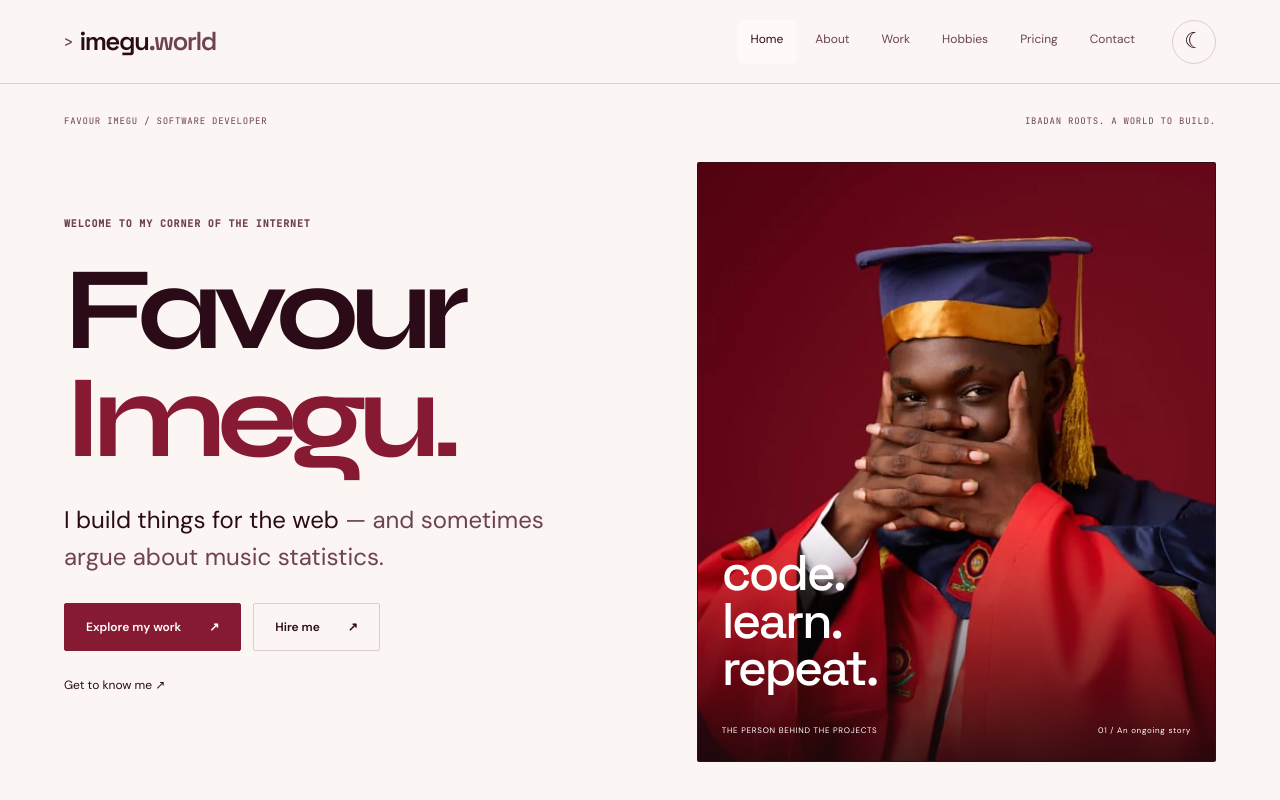
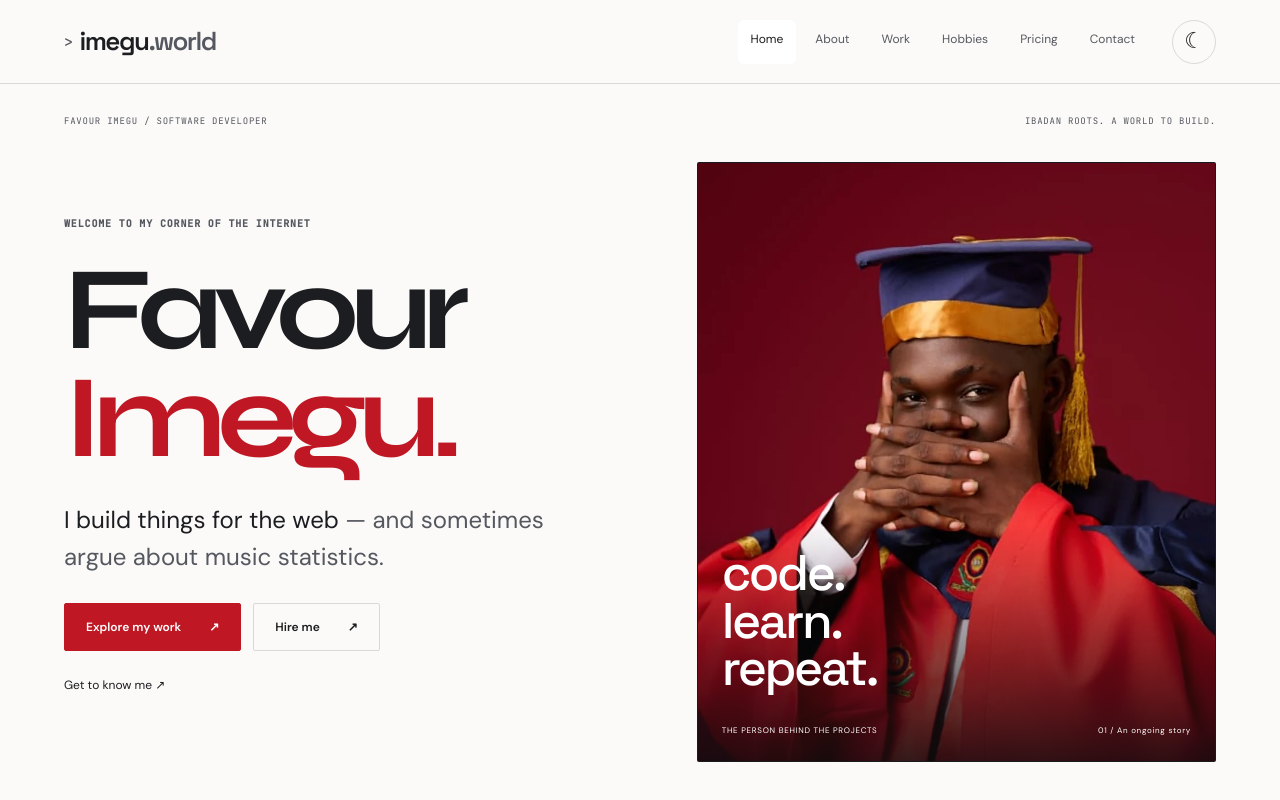
Before and after one commit to codeWithGojo/portfolio, a React (Vite) app: page / in a window 1280 px wide. Shown: the top 800 px of the page. Built offline with nearby package versions, Linux system fonts and the light colour scheme.

Commit message:
style: switch entire portfolio to true red and make Arsenal a neutral two-photo editorial layout

```diff
--- a/src/world.css
+++ b/src/world.css
@@ -4,31 +4,31 @@ body {
   color: var(--text);
 }
 :root {
-  --bg: #0d090b;
-  --bg-deep: #090608;
-  --panel: #260d17;
-  --text: #f5efef;
-  --muted: #d4b6bd;
-  --faint: #b18b95;
-  --line: #d2a4af36;
-  --accent: #c4314d;
-  --accent-bright: #e25b77;
-  --on-accent: #fff9fa;
-  --accent-wash: #c4314d18;
+  --bg: #0b0c0e;
+  --bg-deep: #07080a;
+  --panel: #191a1e;
+  --text: #f6f6f7;
+  --muted: #c3c5ca;
+  --faint: #9b9ea6;
+  --line: #ffffff26;
+  --accent: #e32732;
+  --accent-bright: #ff505a;
+  --on-accent: #ffffff;
+  --accent-wash: #e3273218;
   --gutter: clamp(20px, 5vw, 76px);
 }
 :root[data-theme="light"] {
-  --bg: #fbf5f3;
-  --bg-deep: #f0e1e3;
-  --panel: #fffaf8;
-  --text: #2b0b17;
-  --muted: #6e434f;
-  --faint: #865b66;
-  --line: #5c11262c;
-  --accent: #871a33;
-  --accent-bright: #a8203f;
+  --bg: #fbfaf9;
+  --bg-deep: #f0efee;
+  --panel: #ffffff;
+  --text: #1c1d20;
+  --muted: #565860;
+  --faint: #74757d;
+  --line: #191b2026;
+  --accent: #bf1824;
+  --accent-bright: #a7131e;
   --on-accent: #ffffff;
-  --accent-wash: #871a3310;
+  --accent-wash: #bf182410;
 }
 body {
   font-family: "DM Sans", Arial, sans-serif;
@@ -272,7 +272,7 @@ a {
   max-height: 690px;
   border-radius: 5px;
   overflow: hidden;
-  background: #33242a;
+  background: #202126;
 }
 .world-portrait > img {
   height: 100%;
@@ -286,7 +286,7 @@ a {
   content: "";
   position: absolute;
   inset: 45% 0 0;
-  background: linear-gradient(transparent, #120f13bd);
+  background: linear-gradient(transparent, #0b0c0ed9);
   pointer-events: none;
 }
 .world-portrait figcaption {
@@ -404,7 +404,7 @@ a {
   max-width: 550px;
 }
 .heart-project .world-project-image {
-  border-color: #70424c;
+  border-color: #7e242b;
 }
 .world-band {
   background: var(--panel);
@@ -665,14 +665,14 @@ a {
 }
 .wedding-case .story-feature {
   padding: 60px;
-  background: #36141e;
-  color: #fff2ec;
+  background: #20191c;
+  color: #fbf7f6;
   border-radius: 6px;
   margin-top: 50px;
   max-width: none;
 }
 .wedding-case .story-feature p {
-  color: #e1bfc8;
+  color: #dad6d7;
 }
 .build-journey {
   max-width: 900px;
@@ -713,7 +713,7 @@ a {
   font-size: clamp(48px, 6vw, 75px);
 }
 .arsenal-copy p {
-  color: #f6e0e5;
+  color: #c6c7cd;
 }
 .arsenal-signoff {
   line-height: 1.6;
@@ -836,7 +836,7 @@ a {
 }
 .anime-card:nth-child(4) .character-type,
 .anime-card:nth-child(5) .character-type {
-  color: #e5a487;
+  color: #f2ad92;
 }
 .anime-card strong {
   display: block;
@@ -878,14 +878,14 @@ a {
   margin-top: 50px;
 }
 .football-memories article {
-  border-top: 2px solid #9e3047;
+  border-top: 2px solid #e32732;
   padding-top: 30px;
 }
 .london-note {
   max-width: 700px;
   margin-top: 70px;
   padding-left: 25px;
-  border-left: 2px solid #9e3047;
+  border-left: 2px solid #e32732;
 }
 .package-grid {
   display: grid;
@@ -1329,11 +1329,11 @@ a {
   pointer-events: none;
 }
 :root.wm-starboy-mode {
-  --accent: #ff9da9;
-  --on-accent: #420713;
+  --accent: #ff666e;
+  --on-accent: #260206;
 }
 :root[data-theme="light"].wm-starboy-mode {
-  --accent: #a71632;
+  --accent: #b61826;
   --on-accent: #ffffff;
 }
 .world-hero-grid > * {
@@ -1353,10 +1353,10 @@ a {
   font-size: clamp(20px, 2vw, 30px);
   letter-spacing: -0.05em;
 }
-.anime-card:nth-child(2) .character-type { background: #3a1726; color: #f0c0cd; }
-.anime-card:nth-child(3) .character-type { background: #381420; color: #e6a1b3; }
-.anime-card:nth-child(4) .character-type { background: #431f23; color: #f2c1a2; }
-.anime-card:nth-child(5) .character-type { background: #301014; color: #edaf9e; }
+.anime-card:nth-child(2) .character-type { background: #222428; color: #f0d5d6; }
+.anime-card:nth-child(3) .character-type { background: #242226; color: #e3c0c2; }
+.anime-card:nth-child(4) .character-type { background: #292324; color: #f1bca2; }
+.anime-card:nth-child(5) .character-type { background: #252225; color: #efbaa7; }
 .artist-links {
   display: flex;
   flex-wrap: wrap;
@@ -1379,22 +1379,22 @@ a {
 }
 
 
-/* Imegu World: intentionally editorial black / burgundy system. */
+/* Imegu World: charcoal, clean whites and confident true-red accents. */
 body { background: var(--bg); color: var(--text); }
 .world-header { background: color-mix(in srgb, var(--bg) 94%, var(--panel)); backdrop-filter: blur(12px); }
 .world-label, .hero-caption, .project-meta, .record-meta small, .art-credit { font-family: "JetBrains Mono", monospace; letter-spacing: .085em; }
 .world-hero h1 { font-family: Syne, "Space Grotesk", sans-serif; font-size: clamp(70px, 9.2vw, 130px); font-weight: 700; }
 .world-section-head h2 { max-width: 740px; }
 .world-hero-grid { gap: clamp(26px, 4vw, 72px); }
-.world-portrait { border-radius: 2px; border: 1px solid var(--line); background: #260d17; }
-.world-portrait::after { background: linear-gradient(transparent 28%, #0d090bcb); }
+.world-portrait { border-radius: 2px; border: 1px solid var(--line); background: #191a1e; }
+.world-portrait::after { background: linear-gradient(transparent 28%, #0b0c0ed4); }
 .world-project-image { border-radius: 2px; isolation: isolate; }
-.world-project-image::after { content: ""; position: absolute; inset: 0; pointer-events: none; background: linear-gradient(145deg, transparent 60%, #0d090b48); opacity: .7; transition: opacity .3s; }
+.world-project-image::after { content: ""; position: absolute; inset: 0; pointer-events: none; background: linear-gradient(145deg, transparent 60%, #0b0c0e48); opacity: .7; transition: opacity .3s; }
 .world-project-image:hover::after { opacity: .25; }
 .world-featured .world-project-image img { aspect-ratio: 1.17; }
 .world-project-grid .world-project-image img { aspect-ratio: 1.6; }
 .world-featured > div:nth-child(2) { padding-top: clamp(0px, 6vw, 82px); }
-.heart-project .world-project-image { border-color: #8b3550; }
+.heart-project .world-project-image { border-color: #b83940; }
 .world-logo { display: inline-flex; align-items: center; gap: 0; }
 .world-header .world-logo .logo-reveal { display: inline-block; color: var(--text); clip-path: inset(0 100% 0 0); animation: imegu-type 900ms steps(5, end) 150ms forwards; }
 .world-logo .logo-prompt { color: var(--accent); font: 500 15px "JetBrains Mono", monospace; margin-right: 8px; }
@@ -1409,10 +1409,10 @@ body { background: var(--bg); color: var(--text); }
 .world-text-link > span[aria-hidden] { transition: transform 250ms ease; }
 .hobbies-reflection { border-block: 1px solid var(--line); margin-top: 10px; padding-block: clamp(50px, 7vw, 110px); }
 .hobbies-reflection blockquote { color: var(--text); max-width: 980px; }
-.adele-artwork { position: relative; min-width: 0; padding: clamp(14px, 2vw, 26px); border: 1px solid #7c2e44; background: radial-gradient(circle at 75% 15%, #5c1126 0, #130b0f 65%); transform: rotate(-1.2deg); transition: transform 450ms cubic-bezier(.2,.75,.3,1); }
+.adele-artwork { position: relative; min-width: 0; padding: clamp(14px, 2vw, 26px); border: 1px solid #8d2d34; background: radial-gradient(circle at 75% 15%, #521217 0, #111215 65%); transform: rotate(-1.2deg); transition: transform 450ms cubic-bezier(.2,.75,.3,1); }
 .adele-artwork:hover { transform: rotate(0); }
 .adele-artwork iframe { display: block; width: 100%; height: 352px; border: 0; border-radius: 10px; }
-.art-credit { display: block; margin: 17px 0 0; font-size: 10px; color: #e6b6c4; }
+.art-credit { display: block; margin: 17px 0 0; font-size: 10px; color: #e6c6c8; }
 .adele-feature h2 { font-family: Syne, sans-serif; }
 .record-grid { display: grid; grid-template-columns: repeat(4, minmax(0, 1fr)); gap: clamp(14px, 2vw, 28px); margin-top: 65px; }
 .record-card { min-width: 0; }
@@ -1430,13 +1430,13 @@ body { background: var(--bg); color: var(--text); }
 .anime-card .character-type { height: 186px; font-family: Syne, sans-serif; font-weight: 700; font-size: clamp(21px,2.3vw,38px); overflow: hidden; }
 .anime-card .world-text-link { color: var(--accent-bright); }
 .saka-feature { display: grid; grid-template-columns: minmax(0, .9fr) minmax(0, 1.1fr); gap: clamp(26px, 5vw, 88px); align-items: center; border-block: 1px solid var(--line); }
-.saka-mark { display: flex; align-items: center; justify-content: center; flex-direction: column; min-height: 460px; overflow: hidden; background: repeating-linear-gradient(110deg, #290a16 0 2px, #340d1c 2px 12px); border: 1px solid #6a1e33; color: #f9d4da; }
-.saka-mark span { font: 800 clamp(150px, 24vw, 340px)/.85 Syne, sans-serif; letter-spacing: -.15em; transform: translateX(-.07em); text-shadow: 10px 10px #871a33; }
+.saka-mark { display: flex; align-items: center; justify-content: center; flex-direction: column; min-height: 460px; overflow: hidden; background: repeating-linear-gradient(110deg, #191a1f 0 2px, #23252a 2px 12px); border: 1px solid #5c262b; color: #f7eeee; }
+.saka-mark span { font: 800 clamp(150px, 24vw, 340px)/.85 Syne, sans-serif; letter-spacing: -.15em; transform: translateX(-.07em); text-shadow: 10px 10px #d52832; }
 .saka-mark small { font: 500 11px "JetBrains Mono", monospace; letter-spacing: .15em; margin-top: 30px; }
 .saka-copy h2 { max-width: 620px; }
 .saka-copy p:not(.world-label) { max-width: 550px; font-size: 18px; line-height: 1.8; }
-.football-memories article:first-child { border-color: #c4314d; }
-.football-memories article:last-child { border-color: #69404a; }
+.football-memories article:first-child { border-color: #e32732; }
+.football-memories article:last-child { border-color: #55565b; }
 .football-memories article { background: color-mix(in srgb, var(--panel) 30%, transparent); padding: 30px; }
 .football-memories .match-score { font-family: Syne, sans-serif; }
 @view-transition { navigation: auto; }
@@ -1449,3 +1449,89 @@ body { background: var(--bg); color: var(--text); }
 @media (max-width: 480px) { .world-hero h1 { font-size: clamp(56px, 16vw, 84px); } .record-grid { grid-template-columns: 1fr; } .record-embed iframe { height: 352px; } .adele-artwork { padding: 12px; transform: none; } .saka-mark { min-height: 235px; } .saka-copy p:not(.world-label) { font-size: 15px; } }
 @media (hover: none), (pointer: coarse) { .world-button, .world-project-image, .world-text-link, .world-header nav a { translate: none; } .anime-card:hover, .record-card:hover .record-embed, .adele-artwork:hover { transform: none; } }
 @media (prefers-reduced-motion: reduce) { .world-header .world-logo .logo-reveal { animation: none; clip-path: none; } .world-logo .logo-cursor { animation: none; opacity: 0; } .world-button, .world-project-image, .world-text-link, .world-header nav a { translate: none !important; } ::view-transition-old(root), ::view-transition-new(root) { animation: none !important; } }
+
+
+/* Arsenal opening: two properly attributed photographs, never a red backdrop. */
+.hobbies-layout .arsenal-feature {
+  display: block;
+  position: relative;
+  align-self: start;
+  min-width: 0;
+  min-height: 0;
+  padding: 0;
+  overflow: visible;
+  background: transparent;
+  color: var(--text);
+  border: 0;
+  border-radius: 0;
+  isolation: auto;
+}
+.hobbies-layout .arsenal-feature::after { display: none; }
+.arsenal-photo-pair {
+  display: grid;
+  grid-template-columns: repeat(2, minmax(0, 1fr));
+  gap: clamp(8px, 1.6vw, 16px);
+}
+.arsenal-player {
+  position: relative;
+  margin: 0;
+  min-width: 0;
+  aspect-ratio: 0.76;
+  overflow: hidden;
+  border-radius: 3px;
+  background: #25262b;
+  border: 1px solid var(--line);
+}
+.arsenal-player img {
+  display: block;
+  width: 100%;
+  height: 100%;
+  object-fit: cover;
+  object-position: center 15%;
+  transition: transform .5s cubic-bezier(.2,.75,.3,1);
+}
+.arsenal-player:hover img { transform: scale(1.035); }
+.arsenal-player::after {
+  content: "";
+  position: absolute;
+  inset: 55% 0 0;
+  background: linear-gradient(transparent, #0b0c0ed9);
+  pointer-events: none;
+}
+.arsenal-player figcaption {
+  position: absolute;
+  z-index: 2;
+  inset-inline: 12px;
+  bottom: 13px;
+  display: grid;
+  gap: 3px;
+  color: #fff;
+}
+.arsenal-player figcaption span { color: #ff6971; font: 500 10px "JetBrains Mono", monospace; }
+.arsenal-player figcaption strong { font: 600 clamp(12px, 1.55vw, 17px)/1.25 Syne, sans-serif; }
+.hobbies-layout .arsenal-copy {
+  position: relative;
+  z-index: auto;
+  max-width: none;
+  padding: clamp(22px, 3vw, 34px) 0 0;
+  color: var(--text);
+}
+.arsenal-copy .hobby-label { margin: 0 0 12px; color: var(--accent); }
+.arsenal-copy h2 { margin: 0 0 13px; font-size: clamp(30px, 3vw, 43px); line-height: 1.1; }
+.arsenal-copy p { max-width: 560px; margin: 0; color: var(--muted); font-size: 15px; line-height: 1.7; }
+.arsenal-signoff-row { display: flex; align-items: center; justify-content: space-between; gap: 20px; margin-top: 20px; }
+.arsenal-signoff { margin: 0; color: var(--text); font-size: 10px; letter-spacing: .08em; }
+.arsenal-signoff-row .wm-cannon { position: static; flex: 0 0 auto; color: var(--accent); }
+.arsenal-photo-credit { margin: 15px 0 0; font-size: 10px; line-height: 1.7; color: var(--faint); }
+.arsenal-photo-credit a { color: var(--muted); text-decoration: underline; }
+.arsenal-photo-credit a:hover { color: var(--accent); }
+.hobbies-layout { align-items: start; }
+.hobbies-layout .hobbies-notes { align-content: start; }
+.hobbies-layout .hobbies-notes article:first-child { padding-top: 0; }
+@media (max-width: 760px) {
+  .hobbies-layout { gap: 48px; }
+  .hobbies-layout .arsenal-feature { min-height: 0; }
+  .arsenal-player figcaption { inset-inline: 9px; bottom: 10px; }
+  .arsenal-player figcaption strong { font-size: clamp(12px, 3.5vw, 16px); }
+}
+@media (prefers-reduced-motion: reduce) { .arsenal-player img, .arsenal-player:hover img { transform: none; transition: none; } }
```
